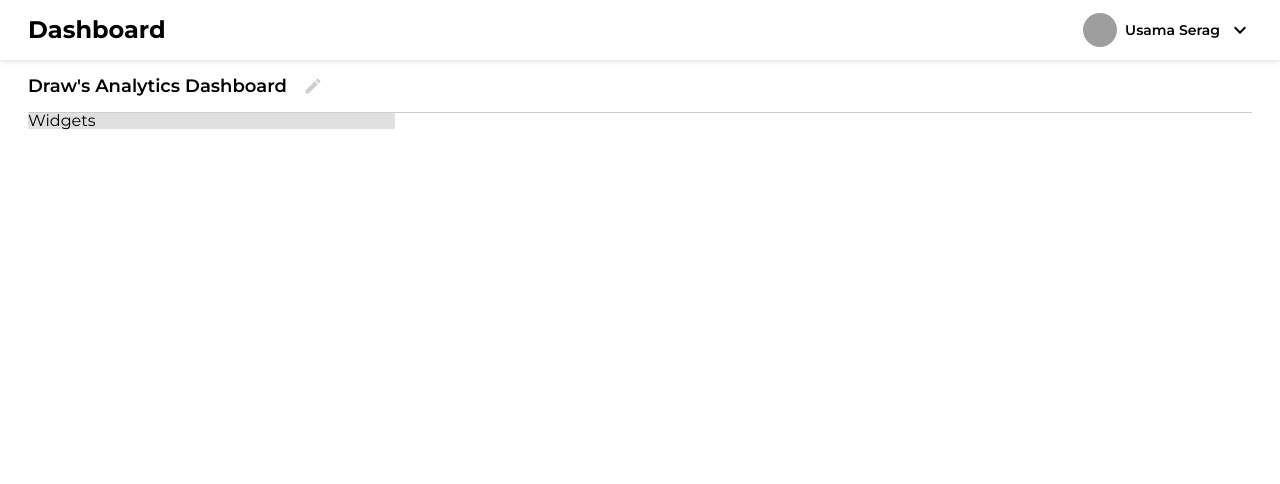
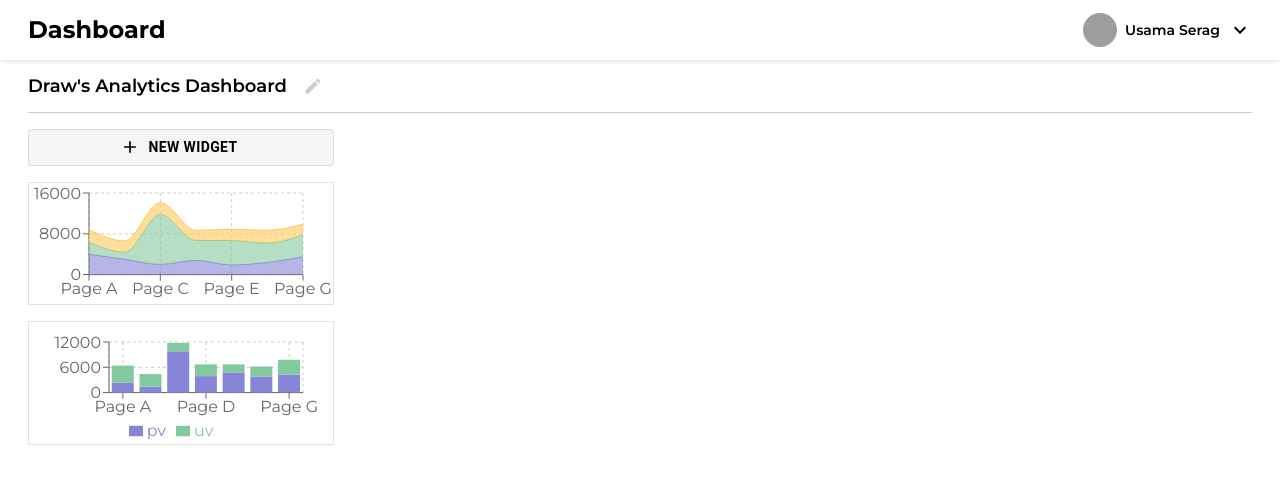
Before and after one commit to usamaserag/Task-DandD-Resize-Reactjs, a React (Create React App) app: page / in a window 1280 px wide. Shown: the top 484 px of the page. Built offline with nearby package versions, Linux system fonts and the light colour scheme; grey boxes are pictures that could not be loaded.

Commit message:
Created charts components

```diff
--- a/package.json
+++ b/package.json
@@ -7,14 +7,13 @@
     "@emotion/styled": "^11.6.0",
     "@mui/icons-material": "^5.3.0",
     "@mui/material": "^5.3.0",
-    "@nivo/bar": "^0.79.1",
-    "@nivo/core": "^0.79.0",
     "@testing-library/jest-dom": "^5.16.1",
     "@testing-library/react": "^12.1.2",
     "@testing-library/user-event": "^13.5.0",
     "react": "^17.0.2",
     "react-dom": "^17.0.2",
     "react-scripts": "5.0.0",
+    "recharts": "^2.1.8",
     "sass": "^1.49.0",
     "web-vitals": "^2.1.4"
   },
--- /dev/null
+++ b/src/components/ChartBar/index.jsx
@@ -0,0 +1,86 @@
+import React from "react";
+import {
+  BarChart,
+  Bar,
+  XAxis,
+  YAxis,
+  CartesianGrid,
+  Tooltip,
+  Legend,
+  ResponsiveContainer,
+} from "recharts";
+
+const data = [
+  {
+    name: "Page A",
+    uv: 4000,
+    pv: 2400,
+    amt: 2400,
+  },
+  {
+    name: "Page B",
+    uv: 3000,
+    pv: 1398,
+    amt: 2210,
+  },
+  {
+    name: "Page C",
+    uv: 2000,
+    pv: 9800,
+    amt: 2290,
+  },
+  {
+    name: "Page D",
+    uv: 2780,
+    pv: 3908,
+    amt: 2000,
+  },
+  {
+    name: "Page E",
+    uv: 1890,
+    pv: 4800,
+    amt: 2181,
+  },
+  {
+    name: "Page F",
+    uv: 2390,
+    pv: 3800,
+    amt: 2500,
+  },
+  {
+    name: "Page G",
+    uv: 3490,
+    pv: 4300,
+    amt: 2100,
+  },
+];
+
+const ChartBar = () => {
+  return (
+    <div className="chart">
+      <ResponsiveContainer width="100%" aspect={2.5}>
+        <BarChart
+          width={500}
+          height={300}
+          data={data}
+          margin={{
+            top: 20,
+            right: 30,
+            left: 20,
+            bottom: 5,
+          }}
+        >
+          <CartesianGrid strokeDasharray="3 3" />
+          <XAxis dataKey="name" />
+          <YAxis />
+          <Tooltip />
+          <Legend />
+          <Bar dataKey="pv" stackId="a" fill="#8884d8" />
+          <Bar dataKey="uv" stackId="a" fill="#82ca9d" />
+        </BarChart>
+      </ResponsiveContainer>
+    </div>
+  );
+};
+
+export default ChartBar;
--- /dev/null
+++ b/src/components/ChartLine/index.jsx
@@ -0,0 +1,104 @@
+import React from "react";
+import "./styles.scss";
+import {
+  AreaChart,
+  Area,
+  XAxis,
+  YAxis,
+  CartesianGrid,
+  Tooltip,
+  ResponsiveContainer,
+} from "recharts";
+
+const data = [
+  {
+    name: "Page A",
+    uv: 4000,
+    pv: 2400,
+    amt: 2400,
+  },
+  {
+    name: "Page B",
+    uv: 3000,
+    pv: 1398,
+    amt: 2210,
+  },
+  {
+    name: "Page C",
+    uv: 2000,
+    pv: 9800,
+    amt: 2290,
+  },
+  {
+    name: "Page D",
+    uv: 2780,
+    pv: 3908,
+    amt: 2000,
+  },
+  {
+    name: "Page E",
+    uv: 1890,
+    pv: 4800,
+    amt: 2181,
+  },
+  {
+    name: "Page F",
+    uv: 2390,
+    pv: 3800,
+    amt: 2500,
+  },
+  {
+    name: "Page G",
+    uv: 3490,
+    pv: 4300,
+    amt: 2100,
+  },
+];
+
+const ChartLine = () => {
+  return (
+    <div className="chart">
+      <ResponsiveContainer width="100%" aspect={2.5}>
+        <AreaChart
+          width={500}
+          height={400}
+          data={data}
+          margin={{
+            top: 10,
+            right: 30,
+            left: 0,
+            bottom: 0,
+          }}
+        >
+          <CartesianGrid strokeDasharray="3 3" />
+          <XAxis dataKey="name" />
+          <YAxis />
+          <Tooltip />
+          <Area
+            type="monotone"
+            dataKey="uv"
+            stackId="1"
+            stroke="#8884d8"
+            fill="#8884d8"
+          />
+          <Area
+            type="monotone"
+            dataKey="pv"
+            stackId="1"
+            stroke="#82ca9d"
+            fill="#82ca9d"
+          />
+          <Area
+            type="monotone"
+            dataKey="amt"
+            stackId="1"
+            stroke="#ffc658"
+            fill="#ffc658"
+          />
+        </AreaChart>
+      </ResponsiveContainer>
+    </div>
+  );
+};
+
+export default ChartLine;
--- a/src/components/Widgets/index.jsx
+++ b/src/components/Widgets/index.jsx
@@ -1,14 +1,25 @@
-import React from 'react';
-import './styles.scss';
-
+import React from "react";
+import "./styles.scss";
+import ChartLine from "../ChartLine";
+import ChartBar from "../ChartBar";
+import Button from "@mui/material/Button";
+import AddIcon from "@mui/icons-material/Add";
 
 const Widgets = () => {
   return (
-      <div className='widgets'>
-          <div className="widgets__wrapper">
-            Widgets
-          </div>
+    <div className="widgets">
+      <Button
+        variant="outlined"
+        startIcon={<AddIcon style={{ fontWeight: "bold" }} />}
+        className="btn"
+      >
+        New Widget
+      </Button>
+      <div className="widgets__wrapper">
+        <ChartLine />
+        <ChartBar />
       </div>
+    </div>
   );
 };
 
--- a/src/components/Widgets/styles.scss
+++ b/src/components/Widgets/styles.scss
@@ -1,6 +1,23 @@
-@use '../../scss/helper' as *;
+@use "../../scss/helper" as *;
 
 .widgets {
-    width: 30%;
-    background-color: rgb(224, 224, 224);
+  width: 25%;
+
+  .chart {
+    margin-bottom: 16px;
+    border: 1px solid $main-color;
+  }
 }
+
+.btn {
+  color: black !important;
+  border: 1px solid $main-color !important;
+  font-weight: 600 !important;
+  width: 100% !important;
+  background-color: $white-smoke !important;
+  margin-bottom: 16px !important;
+
+  &:hover {
+    background-color: $hover-color !important;
+  }
+}
--- a/src/pages/Analytics/styles.scss
+++ b/src/pages/Analytics/styles.scss
@@ -18,5 +18,6 @@
   &__container {
     border-top: 1px solid #8d979777;
     display: flex;
+    padding: 16px 0;
   }
 }
--- a/src/scss/_helper.scss
+++ b/src/scss/_helper.scss
@@ -1,5 +1,5 @@
 $main-color: #8d979744;
-$hover-color: #8d979777;
+$hover-color: #8d979722;
 $text-color: #454545;
 $white-smoke: #f5f5f5;
 $gray-color: #8d9797;
```
Also changed, not shown: src/components/ChartBar/styles.scss (added), src/components/ChartLine/styles.scss (added), 1 other file (tests, documents, lock files or other folders).
